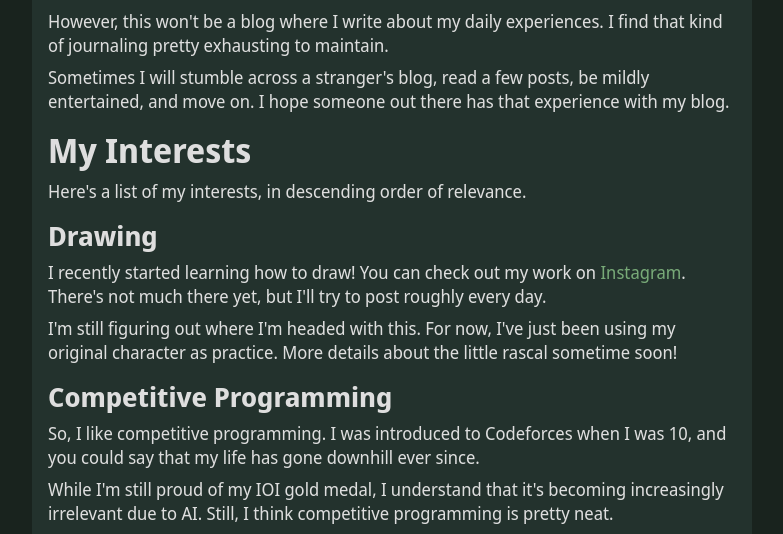
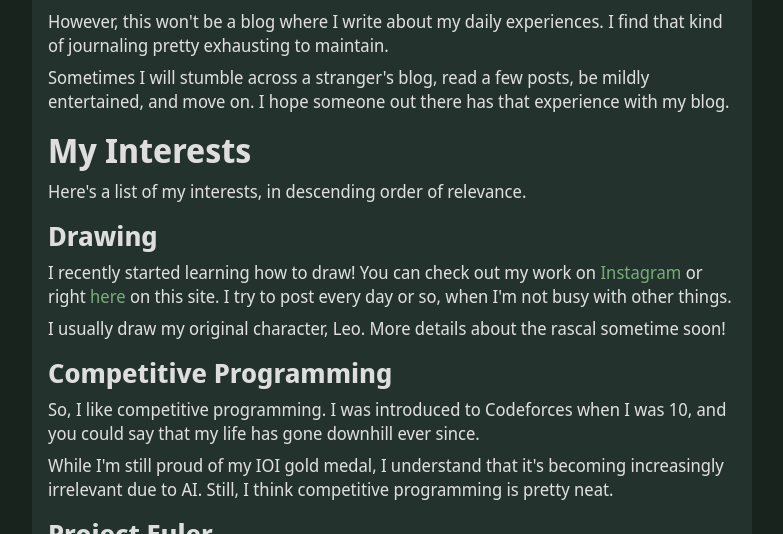
Before and after one commit to SanguineChameleon/sanguinechameleon.github.io, a Jekyll site: the page built from _pages/leon.md, in a window 1280 px wide and 900 px high, scrolled down 756 px, cut to the strip 0-534 px from the top of the window. Shown: the whole strip, without its empty margins (248-1031 px from the left). Built offline with Jekyll 4.4.1, drawn with Linux system fonts in a browser that asks for light colours.

Commit message:
Add (empty) art page and update About section

```diff
--- a/_pages/leon.md
+++ b/_pages/leon.md
@@ -35,9 +35,9 @@ Here's a list of my interests, in descending order of relevance.
 
 ### Drawing
 
-I recently started learning how to draw! You can check out my work on [Instagram](https://www.instagram.com/sanguinechameleon/). There's not much there yet, but I'll try to post roughly every day.
+I recently started learning how to draw! You can check out my work on [Instagram](https://www.instagram.com/sanguinechameleon/) or right [here]({% link _pages/art.md %}) on this site. I try to post every day or so, when I'm not busy with other things.
 
-I'm still figuring out where I'm headed with this. For now, I've just been using my original character as practice. More details about the little rascal sometime soon!
+I usually draw my original character, Leo. More details about the rascal sometime soon!
 
 ### Competitive Programming
 
```
Also changed, not shown: _pages/art.md (added, +24 -0 lines).
